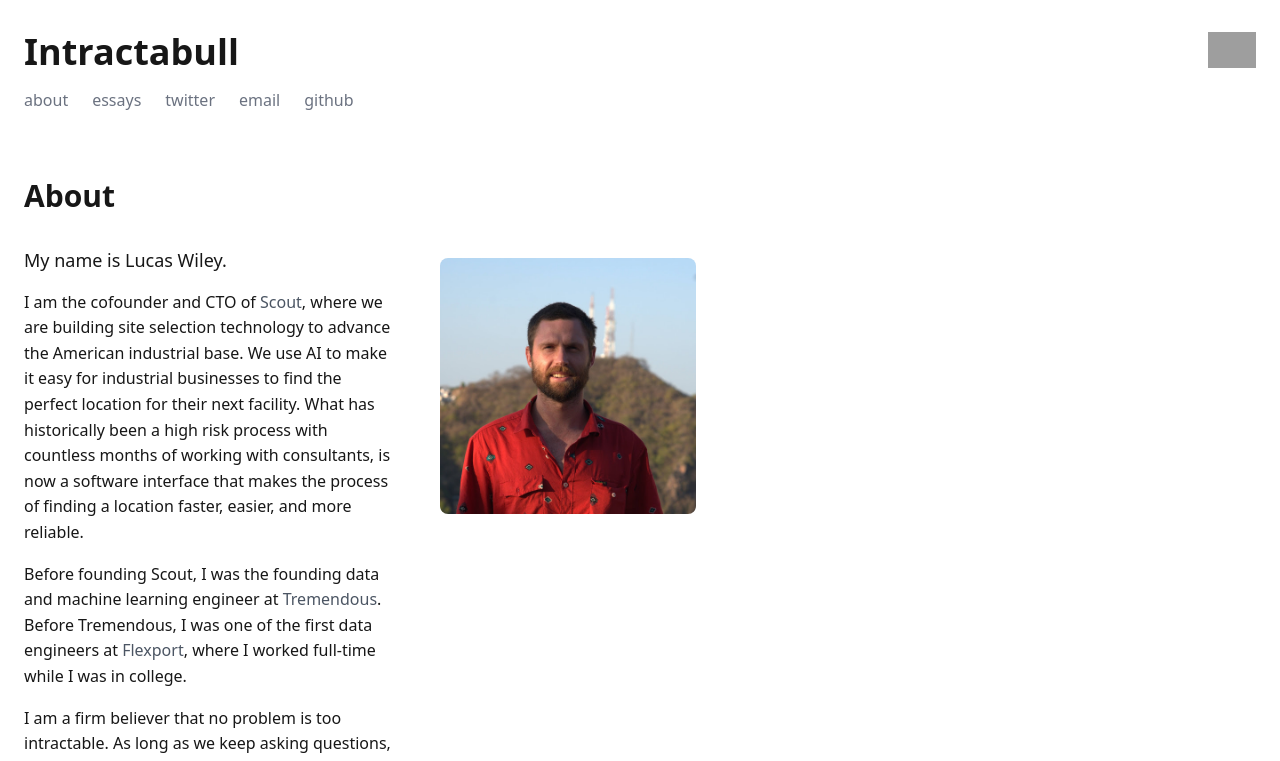
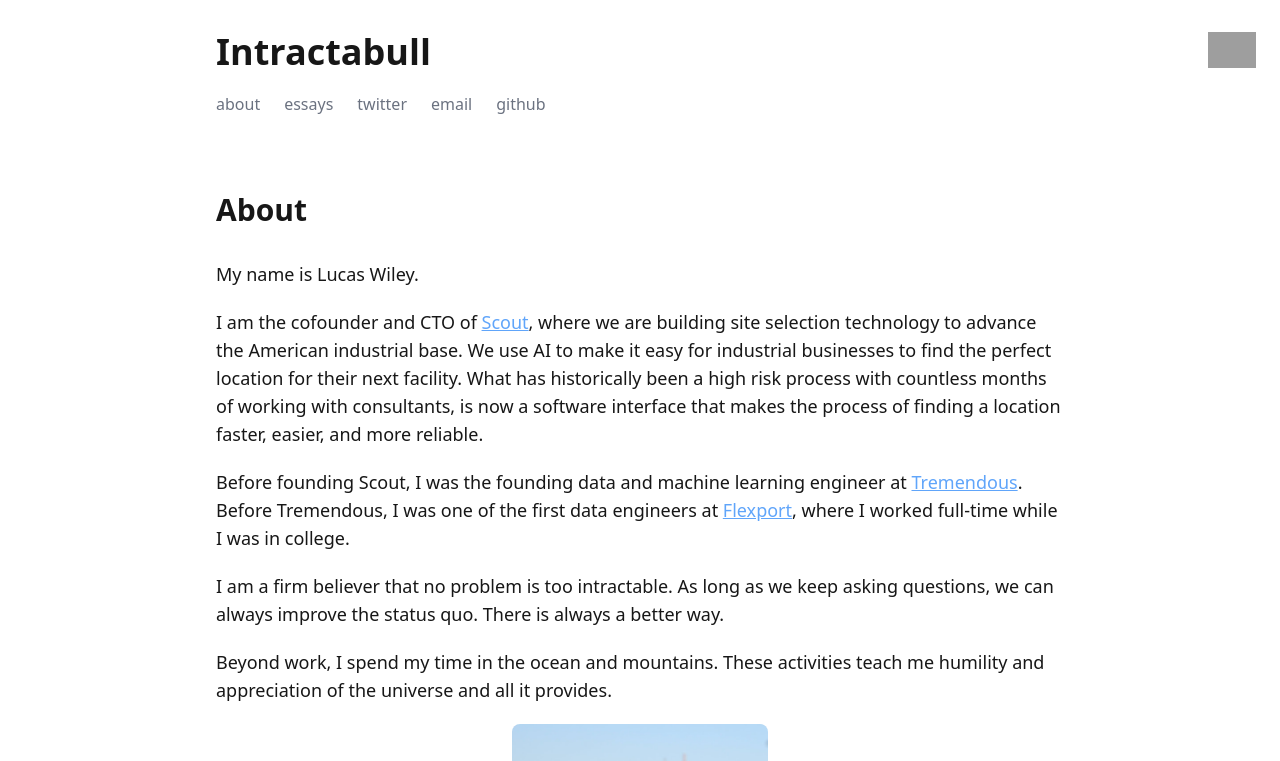
Before and after one commit to lucaswiley/intractabull, a Next.js app: page /about in a window 1280 px wide. Shown: the top 761 px of the page. Built offline with nearby package versions, Linux system fonts and the light colour scheme; grey boxes are pictures that could not be loaded.

Commit message:
fix about page

```diff
--- a/src/app/about/page.tsx
+++ b/src/app/about/page.tsx
@@ -21,7 +21,7 @@ export const metadata: Metadata = {
 
 export default function About() {
   return (
-    <main className="max-w-2xl ml-6 mr-6 pt-8 pb-16 relative">
+    <main className="max-w-4xl mx-auto px-4 sm:px-6 pt-8 pb-16 relative">
       <Link href="https://scoutcities.com" target="_blank" rel="noopener noreferrer" className="fixed right-6">
         <Image
           src="/scout.ico"
@@ -38,34 +38,35 @@ export default function About() {
         </Link>
         <Navigation />
       </div>
-      <div className="flex gap-12 items-start">
-        <div className="flex-1 space-y-4">
+      <div className="flex flex-col md:flex-row md:gap-12 items-start">
+
+        <div className="flex-1 space-y-5">
           <h1 className="text-3xl font-bold mb-8">About</h1>
-        <p className="text-lg">
+          <p className="text-lg font-medium">
             My name is Lucas Wiley.
           </p>
-        <p>
-          I am the cofounder and CTO of <a className="text-gray-600 hover:text-white transition-colors" href="https://scoutcities.com" target="_blank" rel="noopener noreferrer">Scout</a>, where we are building site selection technology to advance the American industrial base. We use AI to make it easy for industrial businesses to find the perfect location for their next facility. What has historically been a high risk process with countless months of working with consultants, is now a software interface that makes the process of finding a location faster, easier, and more reliable.
+          <p className="text-base sm:text-lg leading-relaxed">
+            I am the cofounder and CTO of <a className="text-blue-400 hover:text-blue-300 transition-colors font-medium underline" href="https://scoutcities.com" target="_blank" rel="noopener noreferrer">Scout</a>, where we are building site selection technology to advance the American industrial base. We use AI to make it easy for industrial businesses to find the perfect location for their next facility. What has historically been a high risk process with countless months of working with consultants, is now a software interface that makes the process of finding a location faster, easier, and more reliable.
           </p>
-        <p>
-          Before founding Scout, I was the founding data and machine learning engineer at <a className="text-gray-600 hover:text-white transition-colors" href="https://tremendous.com" target="_blank" rel="noopener noreferrer">Tremendous</a>. Before Tremendous, I was one of the first data engineers at <a className="text-gray-600 hover:text-white transition-colors" href="https://flexport.com" target="_blank" rel="noopener noreferrer">Flexport</a>, where I worked full-time while I was in college.
+          <p className="text-base sm:text-lg leading-relaxed">
+            Before founding Scout, I was the founding data and machine learning engineer at <a className="text-blue-400 hover:text-blue-300 transition-colors font-medium underline" href="https://tremendous.com" target="_blank" rel="noopener noreferrer">Tremendous</a>. Before Tremendous, I was one of the first data engineers at <a className="text-blue-400 hover:text-blue-300 transition-colors font-medium underline" href="https://flexport.com" target="_blank" rel="noopener noreferrer">Flexport</a>, where I worked full-time while I was in college.
           </p>
-        <p>
+          <p className="text-base sm:text-lg leading-relaxed">
             I am a firm believer that no problem is too intractable. As long as we keep asking questions, we can always improve the status quo. There is always a better way.
           </p>
-        <p>
+          <p className="text-base sm:text-lg leading-relaxed">
             Beyond work, I spend my time in the ocean and mountains. These activities teach me humility and appreciation of the universe and all it provides.
           </p>
-        </div>
-        <div className="w-64 flex-shrink-0 mt-20">
+          <div className="md:block w-64 flex-shrink-0 mt-20 mx-auto">
           <Image
             src="/images/profile.jpeg"
             alt="Lucas Wiley"
             width={256}
             height={256}
-            className="rounded-lg"
+            className="rounded-lg w-full h-auto"
             priority
           />
+        </div>
         </div>
       </div>
     </main>
--- a/src/app/essays/page.tsx
+++ b/src/app/essays/page.tsx
@@ -26,7 +26,7 @@ async function getEssays() {
 export default async function Essays() {
   const essays = await getEssays();
   return (
-    <main className="max-w-2xl ml-6 mr-6 pt-8 pb-16 relative">
+    <main className="max-w-4xl mx-auto px-4 sm:px-6 pt-8 pb-16 relative">
       <Link href="https://scoutcities.com" target="_blank" rel="noopener noreferrer" className="fixed right-6">
         <Image
           src="/scout.ico"
@@ -44,18 +44,18 @@ export default async function Essays() {
         <Navigation />
       </div>
       <h1 className="text-3xl font-bold mb-8">Essays</h1>
-      <div className="space-y-4">
+      <div className="space-y-6">
         {essays.map((essay) => (
           <Link
             key={essay.id}
             href={`/essays/${essay.id}`}
-            className="block"
+            className="block p-3 -mx-3 rounded-lg hover:bg-gray-800/30 transition-colors"
           >
-            <div className="text-lg hover:text-gray-600 transition-colors cursor-pointer">
+            <div className="text-lg sm:text-xl font-medium hover:text-gray-300 transition-colors cursor-pointer">
               {essay.title}
             </div>
             {essay.date && (
-              <time className="text-sm text-gray-500 block mt-1">
+              <time className="text-sm text-gray-400 block mt-2">
                 {new Date(essay.date).toLocaleDateString('en-US', {
                   year: 'numeric',
                   month: 'long',
--- a/src/app/page.tsx
+++ b/src/app/page.tsx
@@ -4,9 +4,9 @@ import Link from "next/link";
 
 export default function Home() {
   return (
-    <main className="flex min-h-screen flex-col items-center justify-center p-24">
-      <h1 className="text-4xl font-bold mb-4">Intractabull</h1>
-      <h2 className="text-gray-300 transition-colors mb-4">Lucas Wiley</h2>
+    <main className="flex min-h-screen flex-col items-center justify-center p-6 sm:p-12 md:p-24">
+      <h1 className="text-3xl sm:text-4xl font-bold mb-4 text-center">Intractabull</h1>
+      <h2 className="text-gray-300 transition-colors mb-6 text-center text-lg sm:text-xl">Lucas Wiley</h2>
       <Navigation />
       <div className="mt-8 flex justify-center">
         <Link href="https://scoutcities.com" target="_blank" rel="noopener noreferrer">
--- a/src/components/Navigation.tsx
+++ b/src/components/Navigation.tsx
@@ -14,11 +14,11 @@ const navItems: NavItem[] = [
   { label: 'github', href: 'https://github.com/lucaswiley', external: true },
 ];
 
-const linkStyles = 'text-gray-500 hover:text-white transition-colors';
+const linkStyles = 'text-gray-500 hover:text-white transition-colors text-sm sm:text-base font-medium py-1';
 
 const Navigation = () => (
-  <nav>
-    <div className="flex items-start space-x-6">
+  <nav className="w-full overflow-x-auto pb-2">
+    <div className="flex flex-wrap items-start gap-4 sm:gap-6">
       {navItems.map(({ label, href, external }) => {
         const Component = external ? 'a' : Link;
         return (
```
Lines whose indentation alone changed are shown as unchanged.
